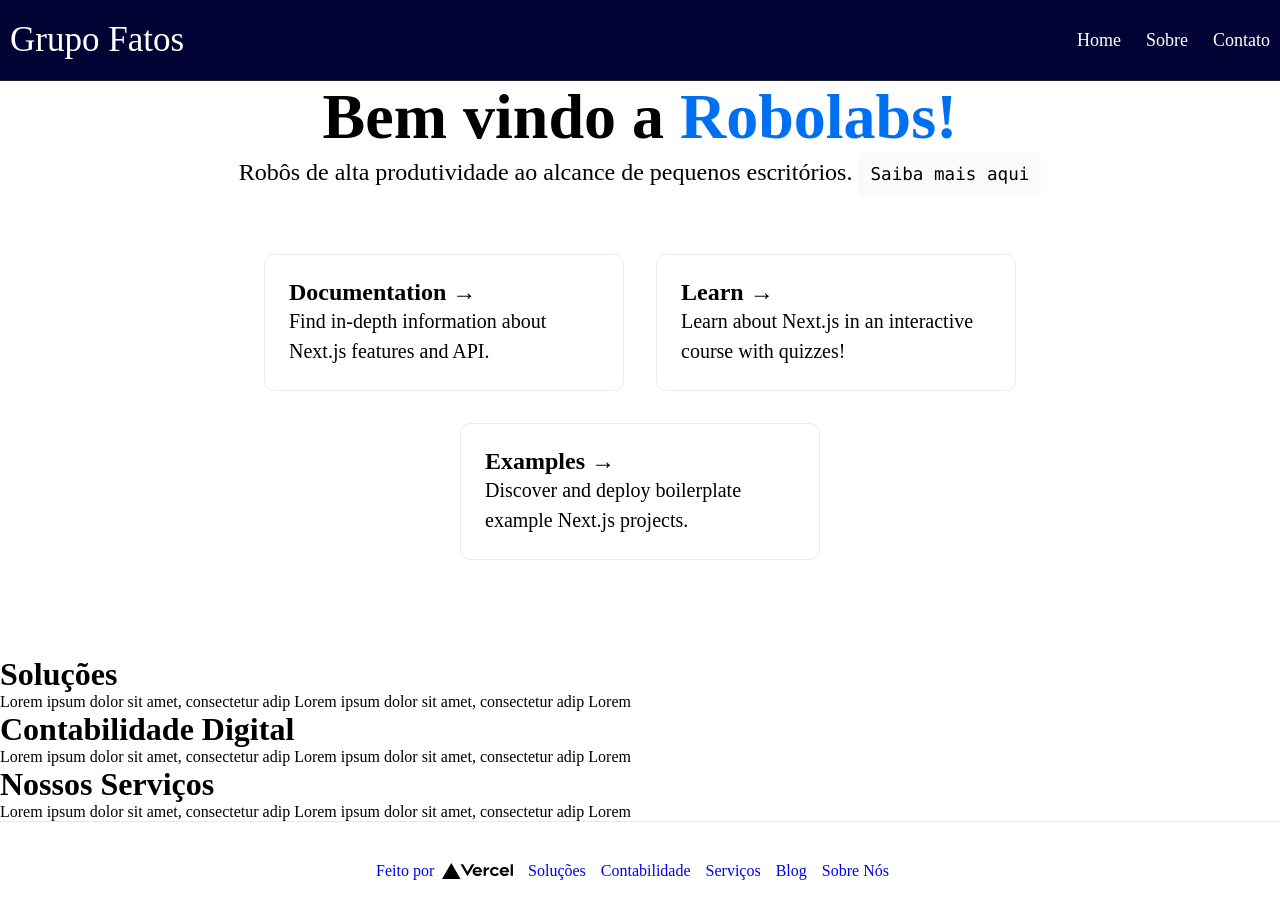
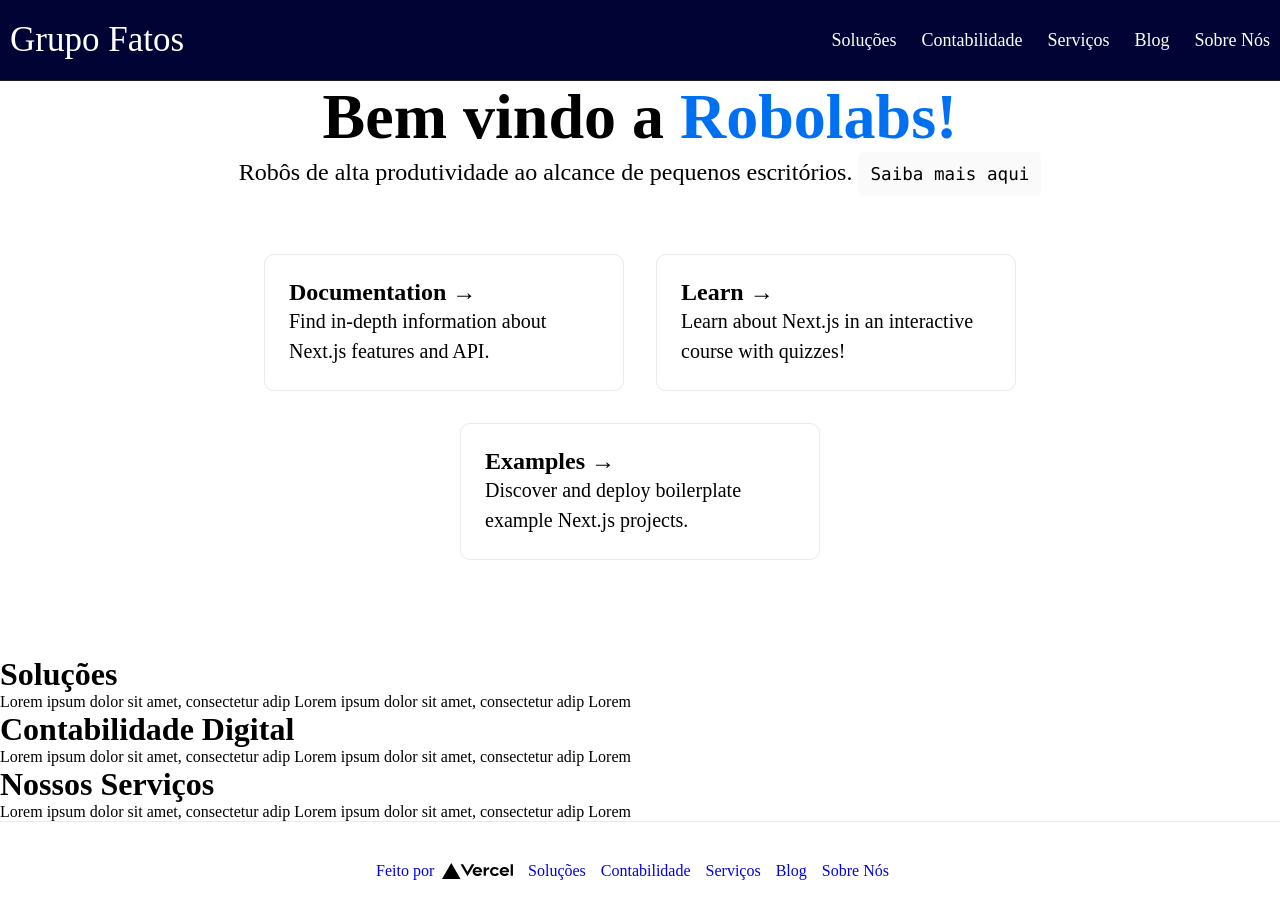
Before and after one commit to Akastro/GrupoFatos, a Next.js app: page / in a window 1280 px wide. Shown: the top 918 px of the page. Built offline with nearby package versions, Linux system fonts and the light colour scheme.

Commit message:
trigesimo oitavo commit

```diff
--- a/components/Menu.js
+++ b/components/Menu.js
@@ -6,9 +6,11 @@ const Menu = () => (
                     <a href="/">Grupo Fatos</a>
                 </div>
                 <ul className="menu">
-                    <li><a href="/" className="menu-btn">Home</a></li>
-                    <li><a href="/sobre" className="menu-btn">Sobre</a></li>
-                    <li><a href="/contato" className="menu-btn">Contato</a></li>
+                    <li><a href="#solucao" className="menu-btn">Soluções</a></li>
+                    <li><a href="#contabilidade" className="menu-btn">Contabilidade</a></li>
+                    <li><a href="#servico" className="menu-btn">Serviços</a></li>
+                    <li><a href="https://" className="menu-btn" _target="_blank">Blog</a></li>
+                    <li><a href="/Sobre" className="menu-btn">Sobre Nós</a></li>
                 </ul>
                 <div className="menu-btn">
                     Menu
```
